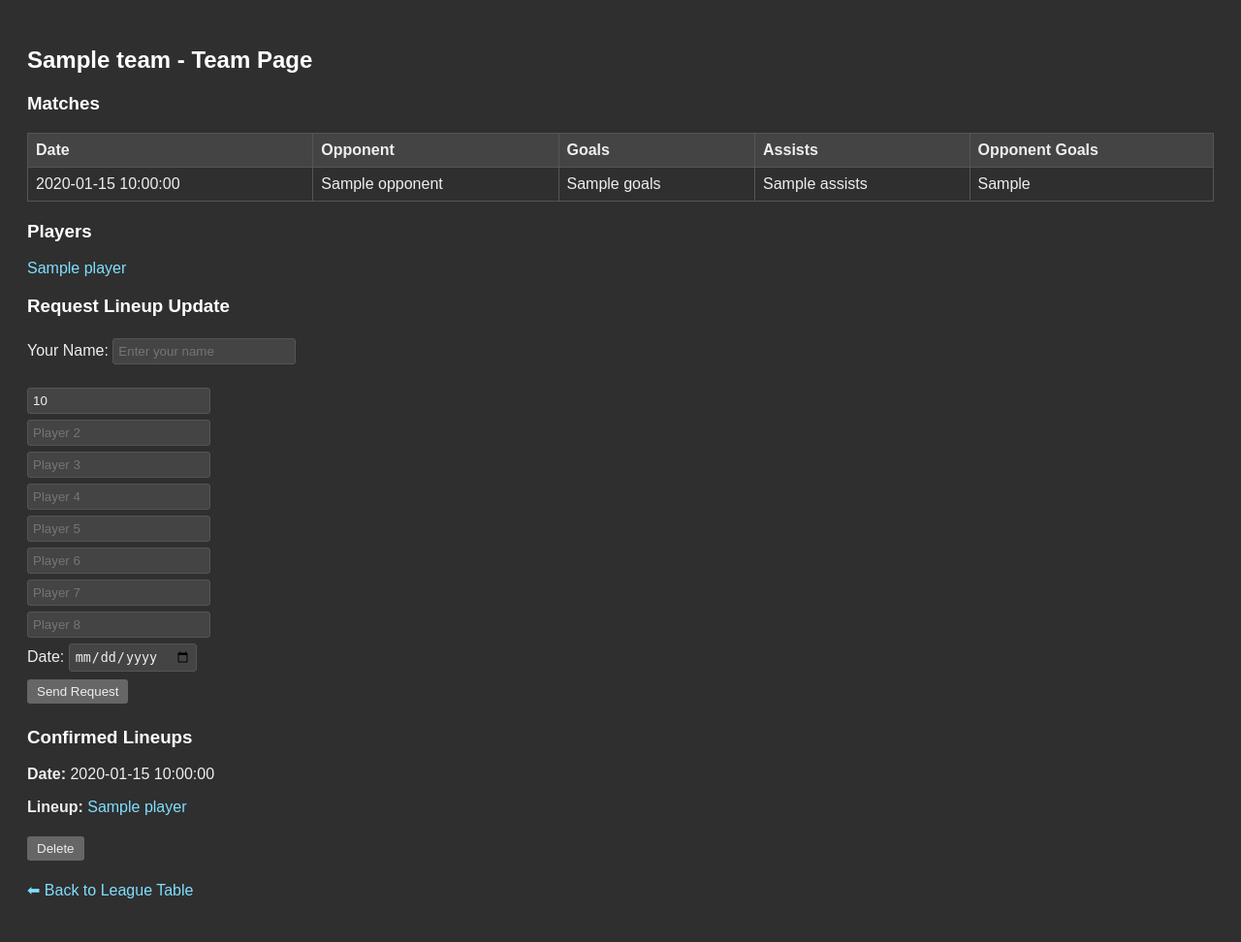
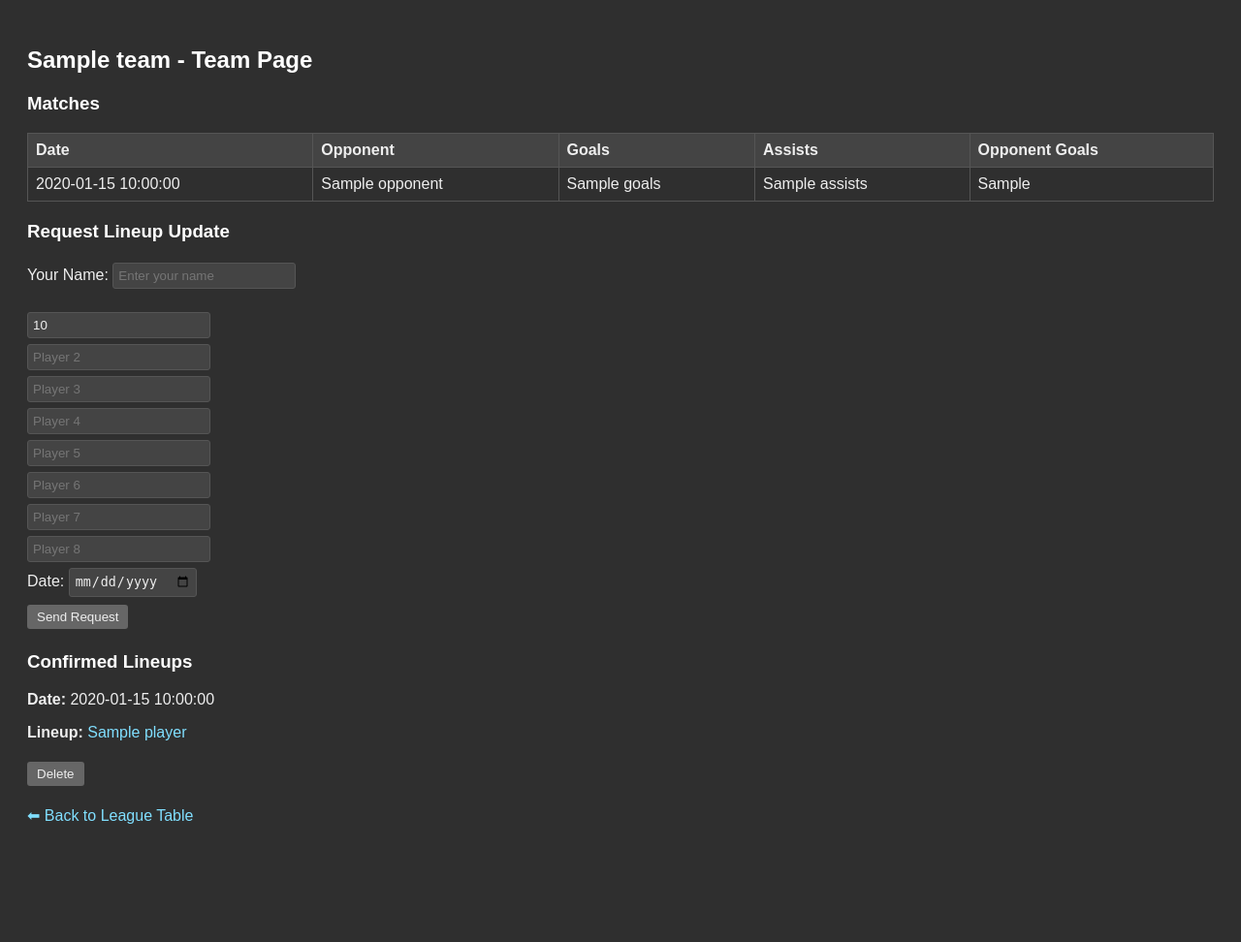
Before and after one commit to zchowscode/League-table-MCchodesfc, a Flask app: template templates/team.html in a window 1280 px wide. Shown: the whole page at 97% size. After the commit the page ends 850 px from the top, so only its background shows below. Run offline with Flask 3, Linux system fonts and the light colour scheme; the template is opened without the code that fills it: most values are stand-ins (such as "Sample title", 1, 10 or a date in 2020).

Commit message:
Update team.html

```diff
--- a/templates/team.html
+++ b/templates/team.html
@@ -57,7 +57,6 @@
             color: #4CAF50;
             margin-bottom: 10px;
         }
-        .player-list a { display:block; margin:2px 0; }
     </style>
 </head>
 <body>
@@ -91,14 +90,6 @@
         </tr>
         {% endfor %}
     </table>
-
-    <!-- Players Section -->
-    <h3>Players</h3>
-    <div class="player-list">
-        {% for player in team.players %}
-            <a href="{{ url_for('player_page', team_name=team.name, player_name=player.name) }}">{{ player.name }}</a>
-        {% endfor %}
-    </div>
 
     <!-- Request Temporary Lineup -->
     <h3>Request Lineup Update</h3>
```
